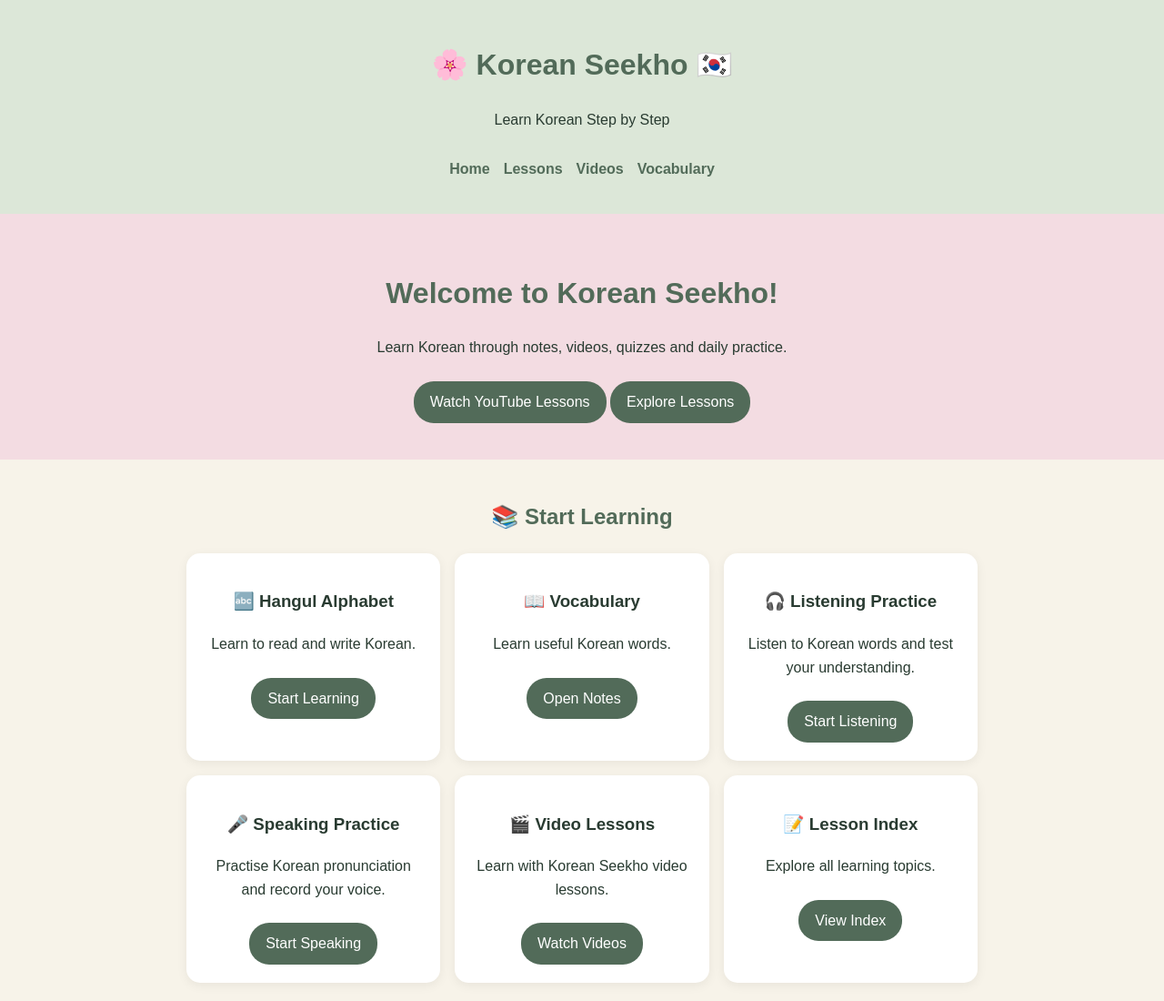
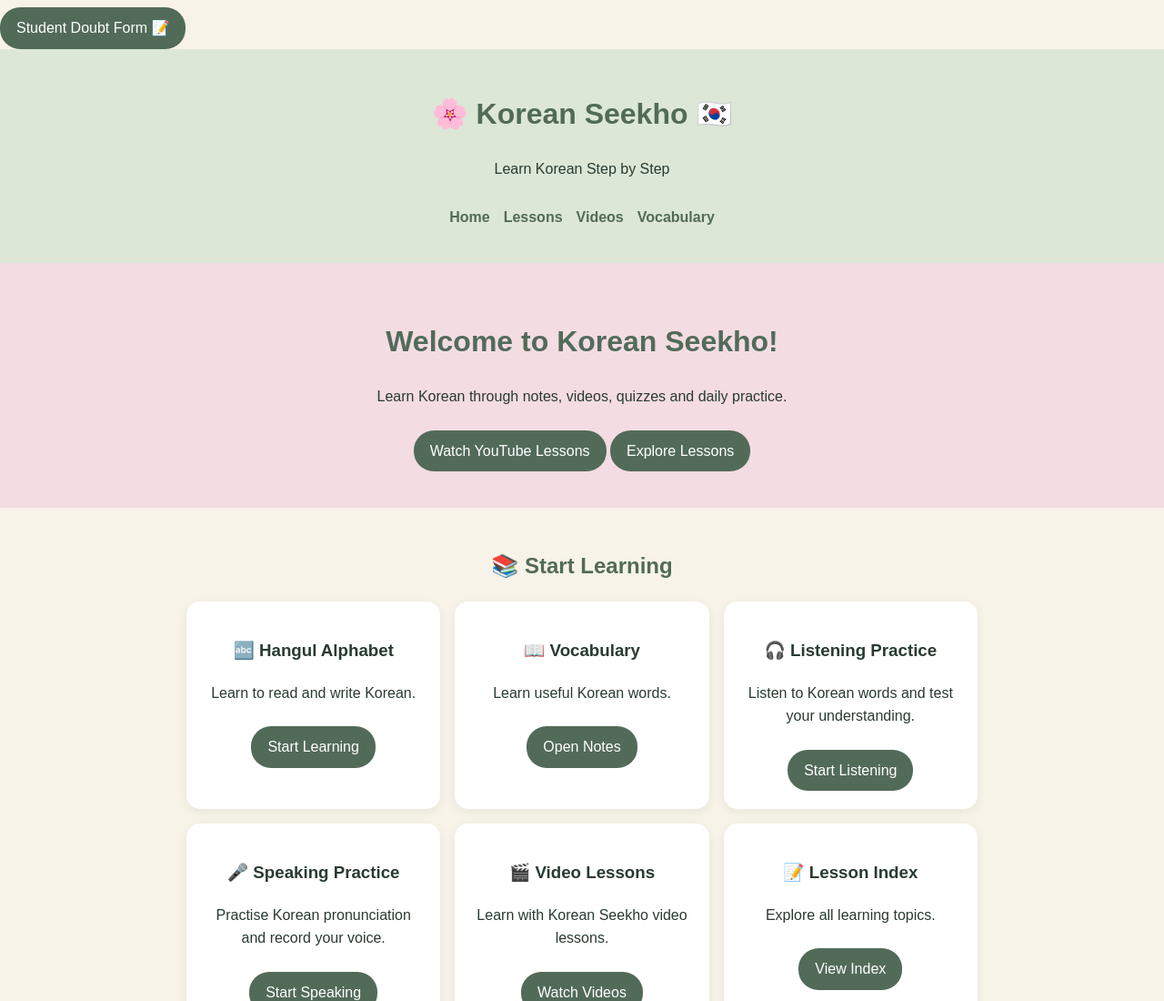
Before and after one commit to s49189440-hue/korean-seekho, a plain HTML site: page index.html in a window 1280 px wide. Shown: the top 1100 px of the page at 91% size. Drawn offline with Linux system fonts and the light colour scheme.

Commit message:
Add link to Student Doubt Form in index.html

```diff
--- a/index.html
+++ b/index.html
@@ -22,7 +22,7 @@ footer{text-align:center;background:#DCE7D8;padding:20px}
 </style>
 </head>
 <body>
-
+<a href="doubts.html" class="btn">Student Doubt Form 📝</a>
 <header>
 <h1>🌸 Korean Seekho 🇰🇷</h1>
 <p>Learn Korean Step by Step</p>
```
